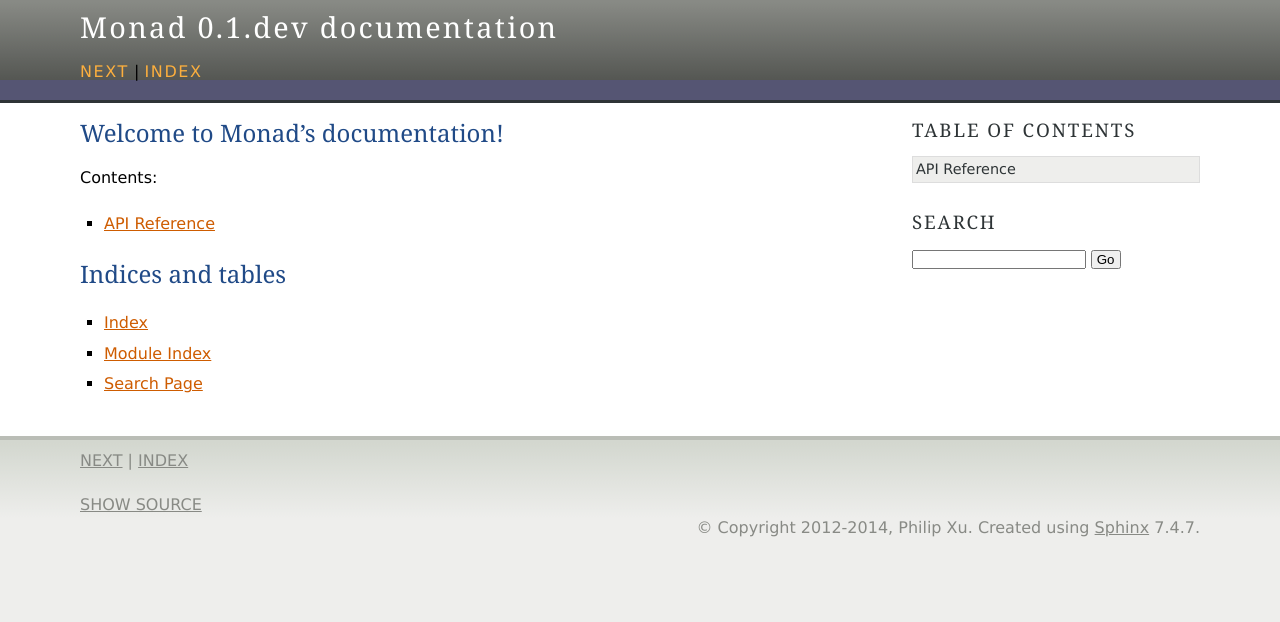
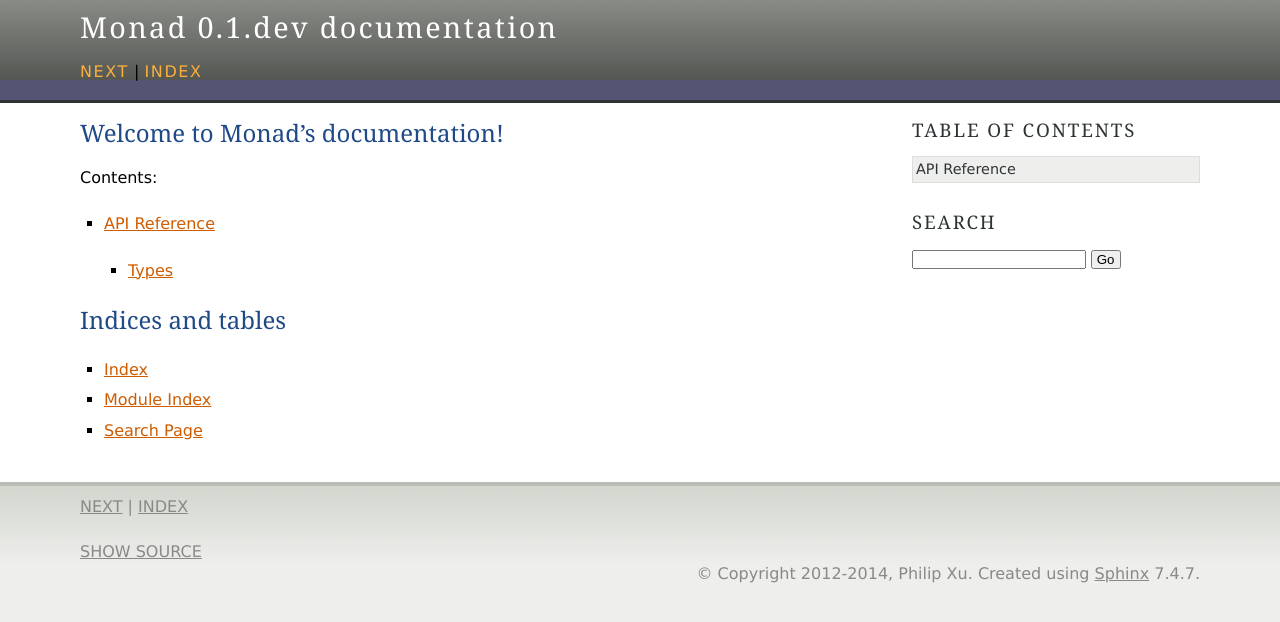
Before and after one commit to pyx/monad, a Sphinx documentation site: the page built from docs/index.rst, in a window 1280 px wide. Shown: the top 622 px of the page. Built offline with Sphinx 7.4.7, drawn with Linux system fonts in a browser that asks for light colours.

Commit message:
Added documentation of types
--HG--
extra : histedit_source : 56da10402a27d103ffae18657bb8ff5357344ad9

```diff
--- /dev/null
+++ b/docs/api/types/index.rst
@@ -0,0 +1,4 @@
+Types
+=====
+
+.. toctree::
--- a/docs/reference.rst
+++ b/docs/reference.rst
@@ -6,3 +6,5 @@ API Reference
 
 .. toctree::
    :maxdepth: 2
+
+   api/types/index
```
